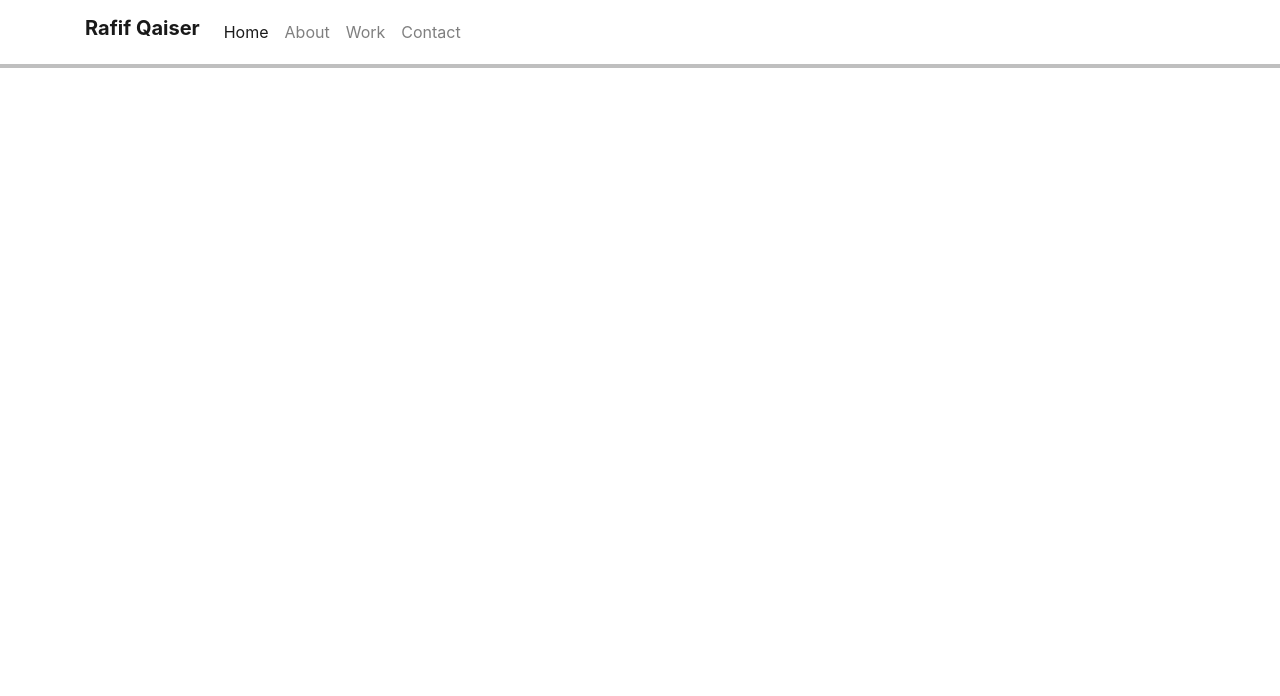
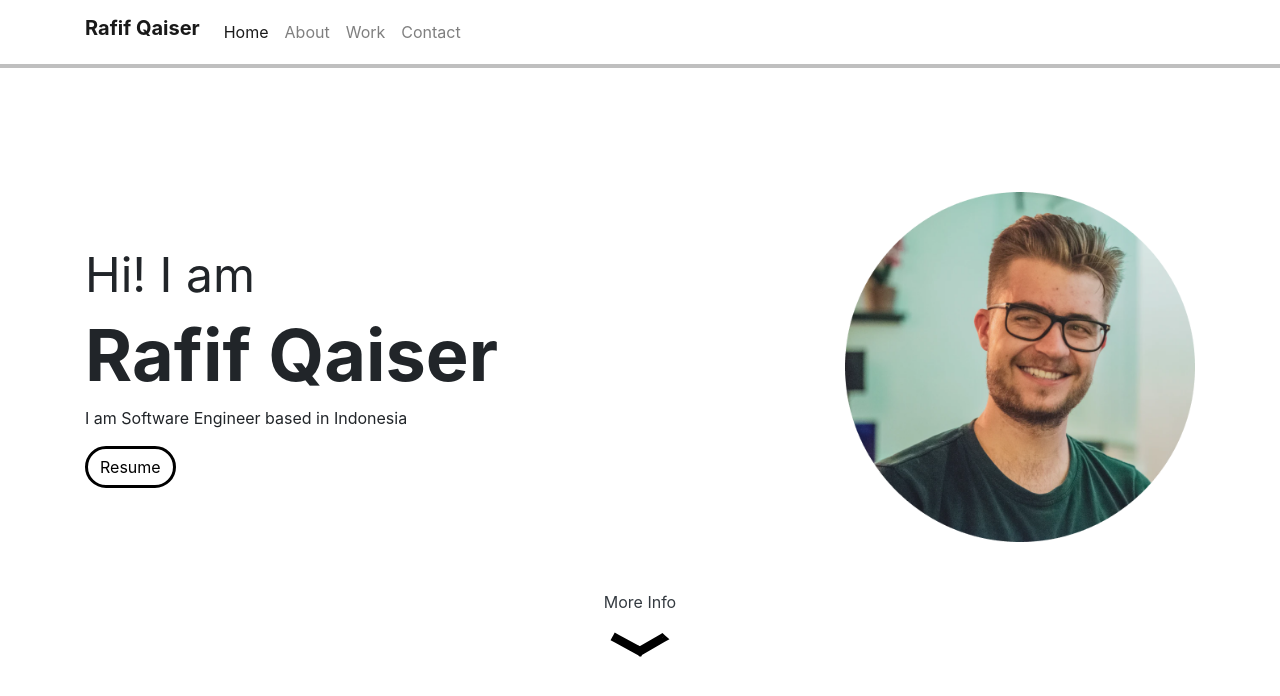
Before and after one commit to Raiserss/Portfolio, a plain HTML site: page index.html in a window 1280 px wide. Drawn offline with nearby package versions, Linux system fonts and the light colour scheme.

Commit message:
add home

```diff
--- a/index.html
+++ b/index.html
@@ -38,6 +38,23 @@
         </div>
       </nav>
 
+      <section id="home" class="home container">
+        <div class="row d-flex align-items-center">
+            <div class="col-8">
+                <h3 class="font-weight-normal">Hi! I am</h3>
+                <h1 class="font-weight-bold">Rafif Qaiser</h1>
+                <p>I am Software Engineer based in Indonesia</p>
+                <a class="btn button" href="images/potrait.png" download="">Resume</a>
+            </div>
+            <div class="col-4">
+                <img class="foto" src="images/potrait.png" alt="Portrait">
+            </div>
+        </div>
+        <div class="arrow w-100 d-flex align-items-center flex-column mt-5">
+            <a class="text-decoration-none text-dark" href="#about">More Info</a>
+            <img id="arrow" class="mt-2" src="images/arrow.svg" alt="arrow icon">
+        </div>
+      </section>
     <!-- Optional JavaScript -->
     <!-- jQuery first, then Popper.js, then Bootstrap JS -->
     <script src="https://code.jquery.com/jquery-3.3.1.slim.min.js" integrity="sha384-q8i/X+965DzO0rT7abK41JStQIAqVgRVzpbzo5smXKp4YfRvH+8abtTE1Pi6jizo" crossorigin="anonymous"></script>
--- a/style.css
+++ b/style.css
@@ -1,4 +1,55 @@
+section {
+    padding-top: 128px;
+}
+
+.btn.button {
+    border: 3px solid black;
+    border-radius: 24px;
+    color: black;
+}
+
+.btn.button:hover {
+    border: 3px solid black;
+    background-color: black;
+    color: white;
+}
+
 .navbar {
     background-color: white;
     box-shadow: 0 0 0 4px rgba(0, 0, 0, 0.25);
 }
+
+.home h1 {
+    font-size: 72px;
+}
+
+.home h3 {
+    font-size: 48px;
+}
+
+.home .arrow img{
+    width: 60px;
+}
+
+.foto {
+    width: 100%;
+    height: 100%;
+}
+
+#arrow {
+    animation: 2s upDown infinite;
+}
+
+@keyframes upDown {
+    0% {
+        transform: translateY(0);
+    }
+
+    50% {
+        transform: translateY(10px)
+    }
+
+    100% {
+        transform: translateY(0);
+    }
+}
```
